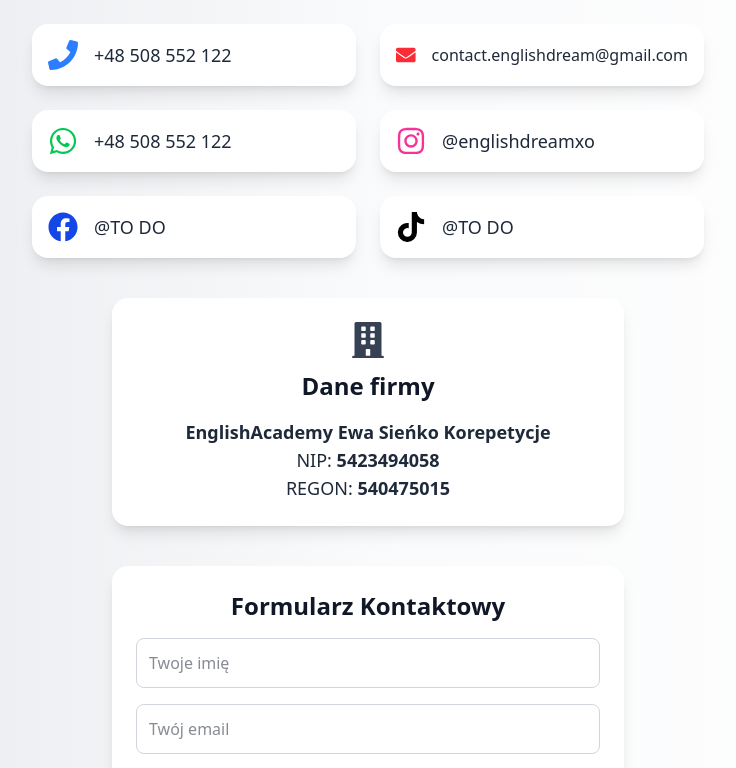
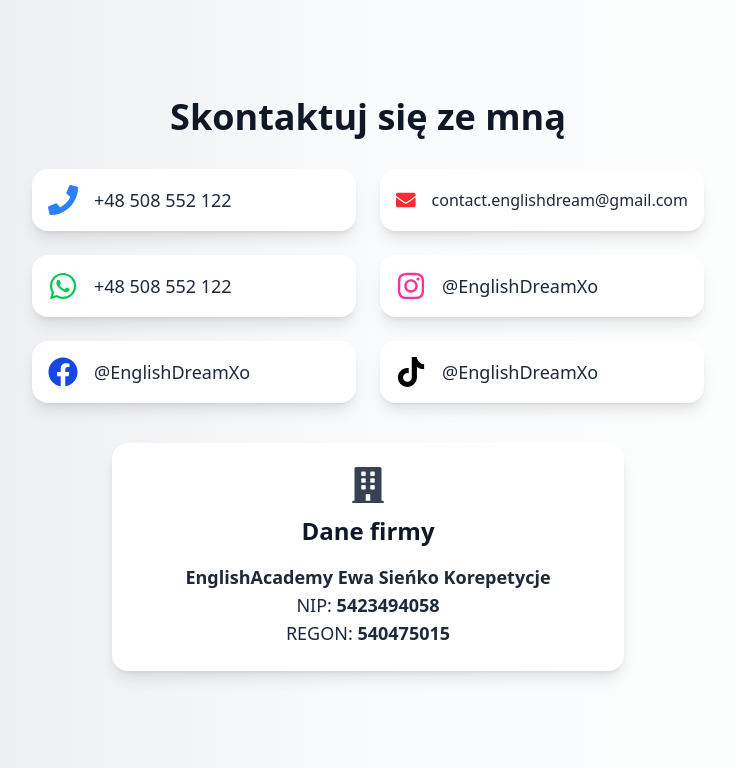
Before and after one commit to risen255/english-dream, a React (Vite) app: page / in a window 1280 px wide. Shown: the part 6140-6908 px from the top of the page, without its empty margins (272-1008 px from the left). Built offline with nearby package versions, Linux system fonts and the light colour scheme.

Commit message:
Aktualizacja logo i kontaktów

```diff
--- a/src/App.jsx
+++ b/src/App.jsx
@@ -318,17 +318,17 @@ const App = () => {
 
         <div className="flex items-center space-x-4 bg-white p-4 rounded-2xl shadow-lg transform hover:scale-105 transition duration-300">
           <FaInstagram className="text-pink-500 text-3xl" />
-          <a href="https://www.instagram.com/instTestAccount" className="text-lg text-gray-800 font-medium hover:text-pink-600">@englishdreamxo</a>
+          <a href="https://www.instagram.com/EnglishDreamXo" className="text-lg text-gray-800 font-medium hover:text-pink-600">@EnglishDreamXo</a>
         </div>
 
         <div className="flex items-center space-x-4 bg-white p-4 rounded-2xl shadow-lg transform hover:scale-105 transition duration-300">
           <FaFacebook className="text-blue-700 text-3xl" />
-          <a href="https://www.facebook.com/testFacebookAccount" className="text-lg text-gray-800 font-medium hover:text-blue-700">@TO DO</a>
+          <a href="https://www.facebook.com/EnglishDreamXo" className="text-lg text-gray-800 font-medium hover:text-blue-700">@EnglishDreamXo</a>
         </div>
 
         <div className="flex items-center space-x-4 bg-white p-4 rounded-2xl shadow-lg transform hover:scale-105 transition duration-300">
           <FaTiktok className="text-black text-3xl" />
-          <a href="https://www.tiktok.com/@tikToktestAccount" className="text-lg text-gray-800 font-medium hover:text-black">@TO DO</a>
+          <a href="https://www.tiktok.com/@EnglishDreamXo" className="text-lg text-gray-800 font-medium hover:text-black">@EnglishDreamXo</a>
         </div>
       </div>
 
@@ -342,6 +342,7 @@ const App = () => {
       </div>
 
         {/* Formularz kontaktowy */}
+        {/*
       <div className="mt-10 w-full max-w-lg bg-white p-6 rounded-2xl shadow-lg">
         <h4 className="text-2xl font-semibold text-gray-900 mb-4">Formularz Kontaktowy</h4>
         <form className="space-y-4" action="mailto:risen255@gmail.com" method="post" encType="text/plain">
@@ -350,7 +351,7 @@ const App = () => {
           <textarea placeholder="Twoja wiadomość" rows="4" className="w-full p-3 border border-gray-300 rounded-lg focus:outline-none focus:ring-2 focus:ring-blue-500" required></textarea>
           <button type="submit" className="w-full bg-blue-600 text-white py-3 rounded-lg hover:bg-blue-700 transition">Wyślij wiadomość</button>
         </form>
-      </div>
+      </div>*/}
     </section>
 
       <footer className="text-center p-6 bg-gray-900 text-white">
```
Also changed, not shown: public/images/logo.png.
